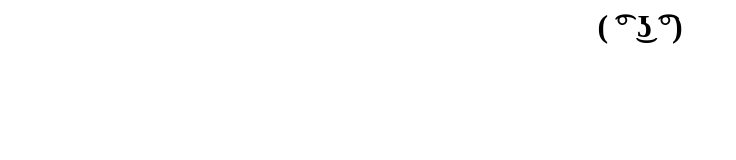
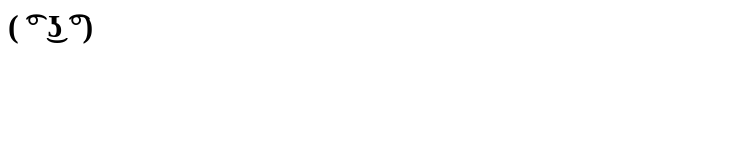
Before and after one commit to 801cucumber/test, a plain HTML site: page index.html in a window 1280 px wide. Shown: the whole page, without its empty margins (0-736 px from the left). Drawn offline with Linux system fonts and the light colour scheme.

Commit message:
Update index.html

```diff
--- a/index.html
+++ b/index.html
@@ -1 +1 @@
-<div align="center"><h1>( ͡° ͜ʖ ͡°)</h1></div>
+<h1>( ͡° ͜ʖ ͡°)</h1>
```
